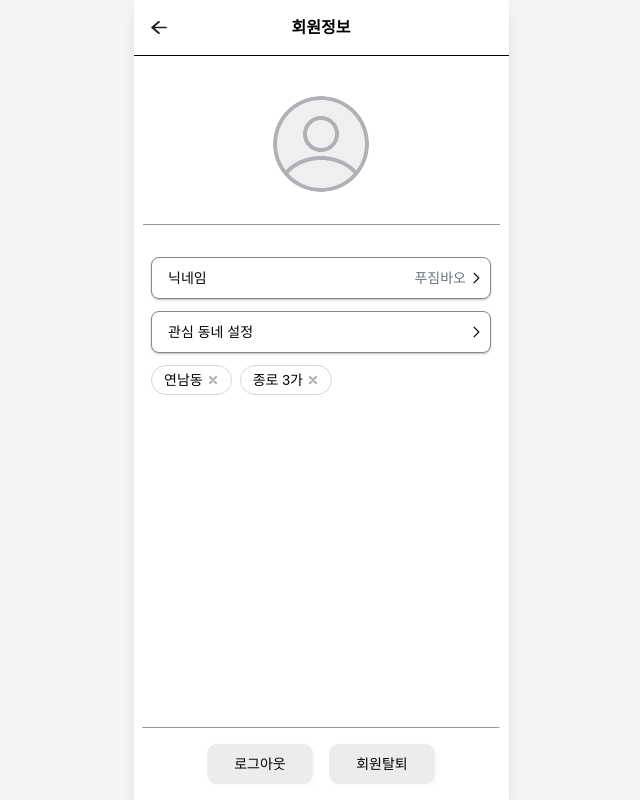
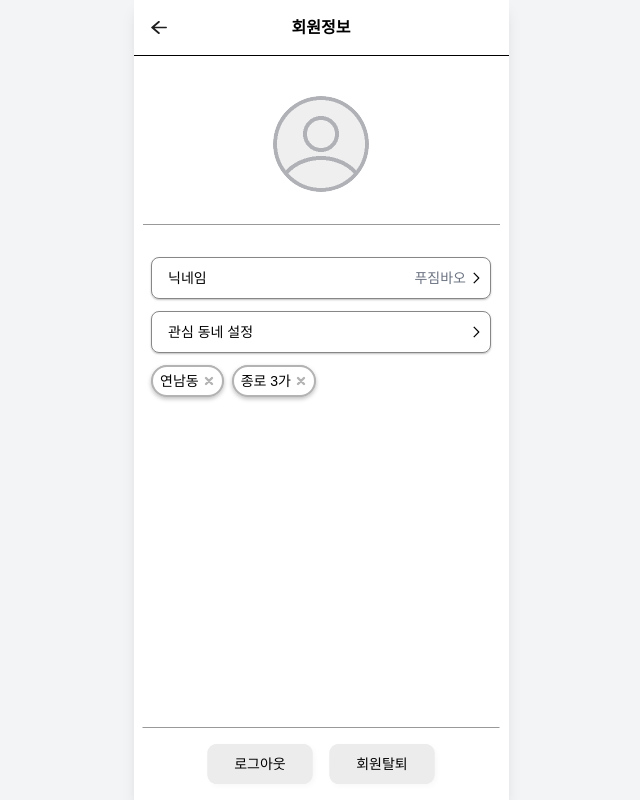
Before and after one commit to dongnae-bangnae/FE, a React (Vite) app: page /mypage/profile in a window 1280 px wide. Shown: the whole page, without its empty margins (319-959 px from the left). Built offline with nearby package versions, Linux system fonts and the light colour scheme.

Commit message:
💄 Design: 관심 동네 태그 hover 시 색상 및 그림자 스타일 변경

```diff
--- a/src/pages/MyProfilePage.tsx
+++ b/src/pages/MyProfilePage.tsx
@@ -4,6 +4,7 @@ import { useNavigate } from "react-router-dom";
 import DefaultProfile from "../assets/icon-defaultProfile.svg";
 import NextIcon from "../assets/icon-next.svg";
 import XIcon from "../assets/icon-x.svg";
+import XActivateIcon from "../assets/icon-x-activate.svg";
 import Header from "../components/common/Header";
 import MypageModal from "../components/MypageModal";
 
@@ -103,15 +104,29 @@ function MyProfilePage() {
             {areas.map((area) => (
               <span
                 key={area}
-                className="flex items-center gap-1 text-sm text-black px-3 py-1 rounded-full border border-gray-300"
+                className="group flex items-center gap-1 text-sm text-black px-2 py-[5px] rounded-full
+      border border-[#B3B3B3] outline outline-[2px] outline-[#B3B3B3] outline-offset-[-2px]
+      shadow-[0_2px_4px_rgba(0,0,0,0.25)]
+      hover:border-[#FFA521] hover:outline-[#FFA521] hover:shadow-[0_2px_4px_rgba(255,151,0,0.87)] transition-all"
               >
                 {area}
-                <img
-                  src={XIcon}
-                  alt="삭제"
+                <div
                   className="w-3 h-3 cursor-pointer"
                   onClick={() => handleRemoveArea(area)}
-                />
+                >
+                  {/* hover 시 보여줄 아이콘 */}
+                  <img
+                    src={XActivateIcon}
+                    alt="삭제"
+                    className="hidden group-hover:block"
+                  />
+                  {/* 기본 상태 아이콘 */}
+                  <img
+                    src={XIcon}
+                    alt="삭제"
+                    className="block group-hover:hidden"
+                  />
+                </div>
               </span>
             ))}
           </div>
```
Also changed, not shown: src/assets/icon-x-activate.svg (added).
